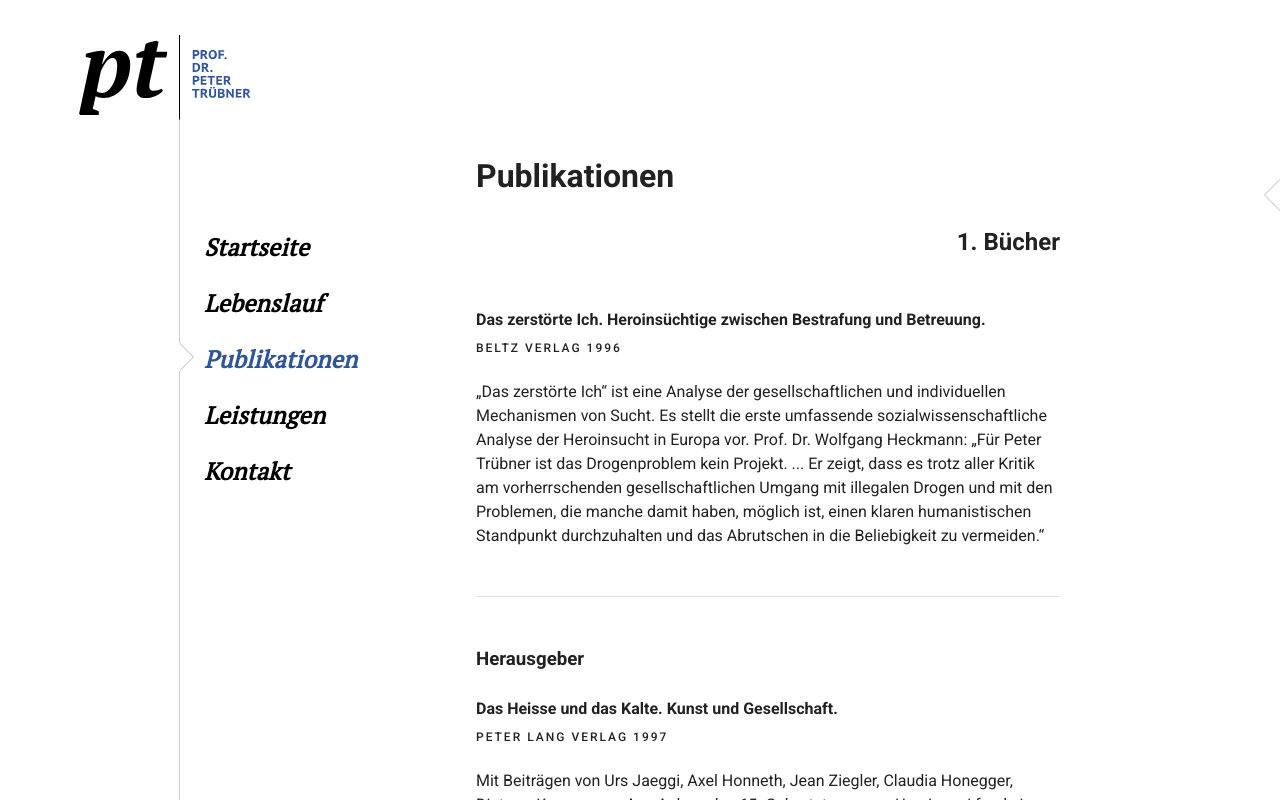
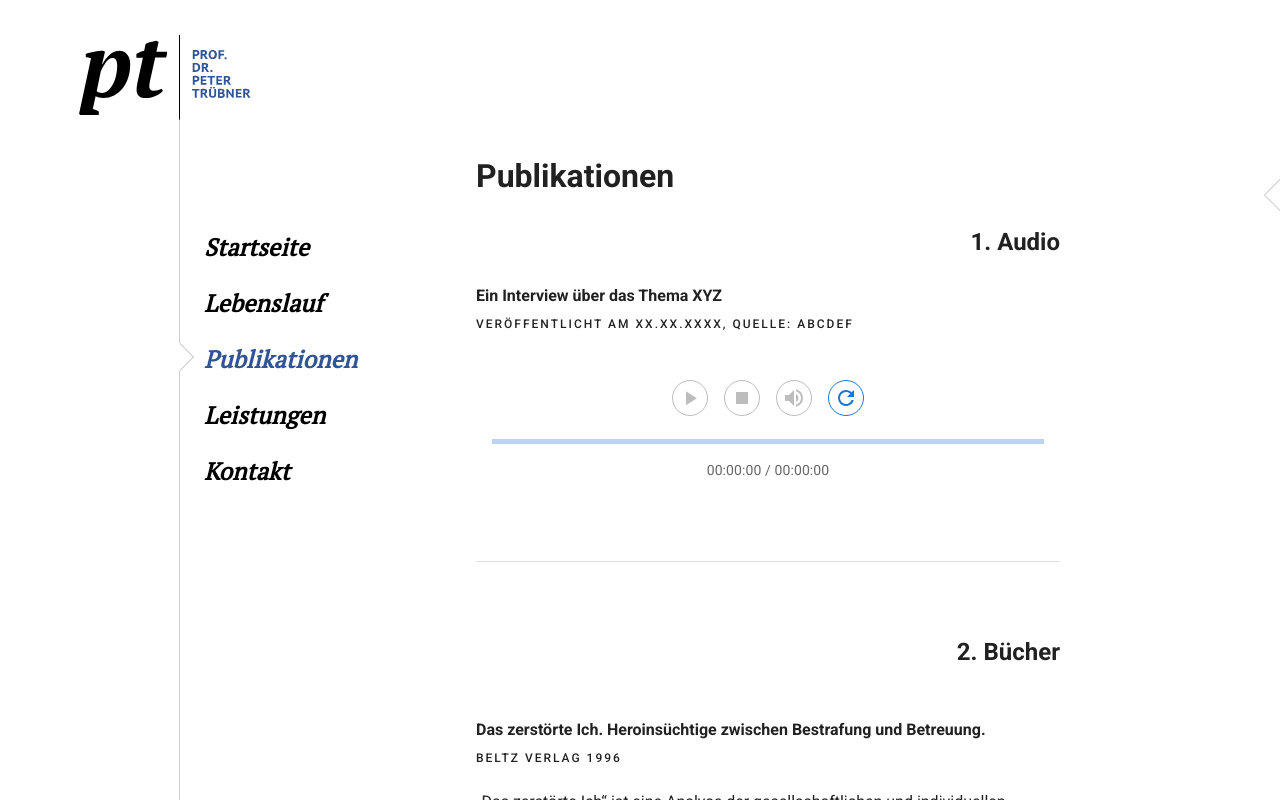
Before and after one commit to Schaeferjo/peter-truebner, a Nuxt app: page /publikationen in a window 1280 px wide. Shown: the top 800 px of the page. Built offline with nearby package versions, Linux system fonts and the light colour scheme.

Commit message:
Add new audio player component

```diff
--- /dev/null
+++ b/components/VuetifyAudio.vue
@@ -0,0 +1,246 @@
+<template>
+  <v-card
+    style="text-align: center"
+    :flat="flat == undefined || flat == false ? false : true"
+  >
+    <v-card-text>
+      <v-btn
+        outlined
+        icon
+        class="ma-2"
+        :color="color"
+        :disabled="!loaded"
+        @click.native="playing ? pause() : play()"
+      >
+        <v-icon v-if="!playing || paused">{{ mdiPlay }}</v-icon>
+        <v-icon v-else>{{ mdiPause }}</v-icon>
+      </v-btn>
+      <v-btn
+        outlined
+        icon
+        class="ma-2"
+        :color="color"
+        :disabled="!loaded"
+        @click.native="stop()"
+      >
+        <v-icon>{{ mdiStop }}</v-icon>
+      </v-btn>
+      <v-btn
+        outlined
+        icon
+        class="ma-2"
+        :color="color"
+        :disabled="!loaded"
+        @click.native="mute()"
+      >
+        <v-icon v-if="!isMuted">{{ mdiVolumeHigh }}</v-icon>
+        <v-icon v-else>{{ mdiVolumeMute }}</v-icon>
+      </v-btn>
+      <v-btn
+        v-if="!loaded"
+        outlined
+        icon
+        class="ma-2"
+        :color="color"
+        @click.native="loaded ? download() : reload()"
+      >
+        <v-icon>{{ mdiRefresh }}</v-icon>
+      </v-btn>
+      <v-btn
+        v-if="loaded && downloadable"
+        outlined
+        icon
+        class="ma-2"
+        :color="color"
+        @click.native="loaded ? download() : reload()"
+      >
+        <v-icon>{{ mdiDownload }}</v-icon>
+      </v-btn>
+      <v-progress-linear
+        v-model="percentage"
+        height="5"
+        style="margin-top: 15px; margin-bottom: 15px"
+        :disabled="!loaded"
+        @click.native="setPosition()"
+      ></v-progress-linear>
+      <p>{{ currentTime }} / {{ duration }}</p>
+    </v-card-text>
+    <audio
+      id="player"
+      ref="player"
+      :src="file"
+      @ended="ended"
+      @canplay="canPlay"
+    ></audio>
+  </v-card>
+</template>
+<script>
+import {
+  mdiPlay,
+  mdiPause,
+  mdiStop,
+  mdiVolumeHigh,
+  mdiVolumeMute,
+  mdiRefresh,
+  mdiDownload,
+} from '@mdi/js'
+const formatTime = (second) =>
+  new Date(second * 1000).toISOString().substr(11, 8)
+export default {
+  name: 'VuetifyAudio',
+  props: {
+    flat: {
+      type: Boolean,
+      default: false,
+    },
+    file: {
+      type: String,
+      default: null,
+    },
+    autoPlay: {
+      type: Boolean,
+      default: false,
+    },
+    ended: {
+      type: Function,
+      default: () => {},
+    },
+    canPlay: {
+      type: Function,
+      default: () => {},
+    },
+    color: {
+      type: String,
+      default: null,
+    },
+    downloadable: {
+      type: Boolean,
+      default: false,
+    },
+  },
+  data() {
+    return {
+      firstPlay: true,
+      isMuted: false,
+      loaded: false,
+      playing: false,
+      paused: false,
+      percentage: 0,
+      currentTime: '00:00:00',
+      audio: undefined,
+      totalDuration: 0,
+      mdiPlay,
+      mdiPause,
+      mdiStop,
+      mdiVolumeHigh,
+      mdiVolumeMute,
+      mdiRefresh,
+      mdiDownload,
+    }
+  },
+  computed: {
+    duration() {
+      return this.audio ? formatTime(this.totalDuration) : ''
+    },
+  },
+  mounted() {
+    this.audio = this.$refs.player
+    this.init()
+  },
+  beforeDestroy() {
+    this.audio.removeEventListener('timeupdate', this._handlePlayingUI)
+    this.audio.removeEventListener('loadeddata', this._handleLoaded)
+    this.audio.removeEventListener('pause', this._handlePlayPause)
+    this.audio.removeEventListener('play', this._handlePlayPause)
+    this.audio.removeEventListener('ended', this._handleEnded)
+  },
+
+  methods: {
+    setPosition() {
+      this.audio.currentTime = parseInt(
+        (this.audio.duration / 100) * this.percentage
+      )
+    },
+    stop() {
+      this.audio.pause()
+      this.paused = true
+      this.playing = false
+      this.audio.currentTime = 0
+    },
+    play() {
+      if (this.playing) return
+      this.audio.play().then((_) => (this.playing = true))
+      this.paused = false
+    },
+    pause() {
+      this.paused = !this.paused
+      this.paused ? this.audio.pause() : this.audio.play()
+    },
+    download() {
+      this.audio.pause()
+      window.open(this.file, 'download')
+    },
+    mute() {
+      this.isMuted = !this.isMuted
+      this.audio.muted = this.isMuted
+      this.volumeValue = this.isMuted ? 0 : 75
+    },
+    reload() {
+      this.audio.load()
+    },
+    _handleLoaded() {
+      if (this.audio.readyState >= 2) {
+        if (this.audio.duration === Infinity) {
+          // Fix duration for streamed audio source or blob based
+          // https://stackoverflow.com/questions/38443084/how-can-i-add-predefined-length-to-audio-recorded-from-mediarecorder-in-chrome/39971175#39971175
+          this.audio.currentTime = 1e101
+          this.audio.ontimeupdate = () => {
+            this.audio.ontimeupdate = () => {}
+            this.audio.currentTime = 0
+            this.totalDuration = parseInt(this.audio.duration)
+            this.loaded = true
+          }
+        } else {
+          this.totalDuration = parseInt(this.audio.duration)
+          this.loaded = true
+        }
+
+        if (this.autoPlay) this.audio.play()
+      } else {
+        throw new Error('Failed to load sound file')
+      }
+    },
+    _handlePlayingUI(e) {
+      this.percentage = (this.audio.currentTime / this.audio.duration) * 100
+      this.currentTime = formatTime(this.audio.currentTime)
+      this.playing = true
+    },
+    _handlePlayPause(e) {
+      if (e.type === 'play' && this.firstPlay) {
+        // in some situations, audio.currentTime is the end one on chrome
+        this.audio.currentTime = 0
+        if (this.firstPlay) {
+          this.firstPlay = false
+        }
+      }
+      if (
+        e.type === 'pause' &&
+        this.paused === false &&
+        this.playing === false
+      ) {
+        this.currentTime = '00:00:00'
+      }
+    },
+    _handleEnded() {
+      this.paused = this.playing = false
+    },
+    init() {
+      this.audio.addEventListener('timeupdate', this._handlePlayingUI)
+      this.audio.addEventListener('loadeddata', this._handleLoaded)
+      this.audio.addEventListener('pause', this._handlePlayPause)
+      this.audio.addEventListener('play', this._handlePlayPause)
+      this.audio.addEventListener('ended', this._handleEnded)
+    },
+  },
+}
+</script>
--- a/nuxt.config.js
+++ b/nuxt.config.js
@@ -20,7 +20,12 @@ export default {
   },
 
   // Global CSS (https://go.nuxtjs.dev/config-css)
-  css: ['fontsource-pt-serif', 'fontsource-pt-sans'],
+  css: [
+    'fontsource-pt-serif/latin-700-italic.css',
+    'fontsource-pt-sans/latin-400-normal.css',
+    'fontsource-pt-sans/latin-700-normal.css',
+    'vuetify/dist/vuetify.min.css',
+  ],
 
   // Plugins to run before rendering page (https://go.nuxtjs.dev/config-plugins)
   plugins: [],
--- a/package.json
+++ b/package.json
@@ -13,7 +13,9 @@
   "dependencies": {
     "@nuxtjs/pwa": "^3.0.2",
     "core-js": "^3.6.5",
-    "nuxt": "^2.14.6"
+    "install": "^0.13.0",
+    "nuxt": "^2.14.6",
+    "vuetify-audio": "^0.3.3"
   },
   "devDependencies": {
     "@mdi/js": "^5.7.55",
--- a/pages/lebenslauf.vue
+++ b/pages/lebenslauf.vue
@@ -7,16 +7,21 @@
           Peter Trübner <span class="dont_show">– </span
           ><span class="show_as_block">Prof. emeritiert, Dr. phil.</span>
         </h2>
-        <v-img
-          src="/images/portrait_peter_truebner_large.jpg"
-          srcset="/images/portrait_peter_truebner_small.jpg 959w,
-            /images/portrait_peter_truebner_large.jpg 1264w"
-          sizes="
-                (min-width:600px) 90vw,
-                (min-width:960px) 60vw,
-                100vw"
+        <img
+          src="https://www.mediaevent.de/html/img/needles-1440.jpg"
+          srcset="
+            https://www.mediaevent.de/html/img/needles-780.jpg   780w,
+            https://www.mediaevent.de/html/img/needles-1024.jpg 1024w,
+            https://www.mediaevent.de/html/img/needles-1440.jpg 1440w,
+            https://www.mediaevent.de/html/img/needles-2400.jpg 2400w
+          "
+          sizes="(min-width: 1600px) 1200px, // ViewPort mindestens 1600 px, nimm Bild mit 1200px Breite
+               (min-width: 1400px) 1100px,  // ViewPort mindestens 1400 px, nimm Bild mit 1100px Breite
+               (min-width:1000px) 900px,    // ViewPort mindestens 1000 px (links), nimm Bild mit 900px (rechts) Breite
+               100vw"
+          width="780"
+          height="521"
           alt="HTML img srcset – Bilder je nach Breite des Viewports laden"
-          cover
         />
 
         <div id="cv">
--- a/pages/publikationen.vue
+++ b/pages/publikationen.vue
@@ -3,7 +3,20 @@
     <v-row>
       <v-col cols="12" xs="12" sm="12" md="12" lg="12" xl="12">
         <h1>Publikationen</h1>
-        <h2 class="text-right py-6">1. Bücher</h2>
+        <h2 class="text-right py-6">1. Audio</h2>
+
+        <h4>Ein Interview über das Thema XYZ</h4>
+        <p class="overline">Veröffentlicht am XX.XX.XXXX, Quelle: abcdef</p>
+        <vuetify-audio
+          :file="file"
+          color="primary"
+          :ended="audioFinish"
+          downloadable
+          flat
+        ></vuetify-audio>
+        <v-divider></v-divider>
+
+        <h2 class="text-right py-6">2. Bücher</h2>
         <br />
         <h4>
           Das zerstörte Ich. Heroinsüchtige zwischen Bestrafung und Betreuung.
@@ -58,7 +71,7 @@
           sich seit 1968 verändert hat.
         </p>
         <v-divider></v-divider>
-        <h2 class="text-right">2. Beiträge</h2>
+        <h2 class="text-right">3. Beiträge</h2>
         <br />
         <h4>Sucht, Abstinenz und Ueberlebenshilfe.</h4>
         <p class="overline">Solothurner AZ, 17. April 1990, S. 21</p>
@@ -402,7 +415,14 @@
 </template>
 
 <script>
+import VuetifyAudio from '../components/VuetifyAudio.vue'
 export default {
+  components: {
+    VuetifyAudio,
+  },
+  data: () => ({
+    file: 'http://www.hochmuth.com/mp3/Boccherini_Concerto_478-1.mp3',
+  }),
   head() {
     return {
       title: ' | Publikationen',
```
Also changed, not shown: 1 other file (tests, documents, lock files or other folders).
